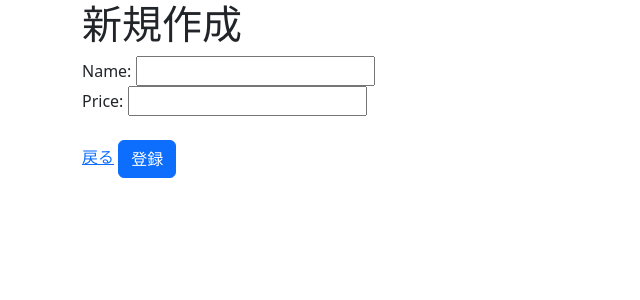
After one commit to yamamotomakiko/django-basic-kadai, a Django app: page /crud/new/ in a window 1280 px wide. The commit adds this page. Shown: the top 300 px of the page, without its empty margins (0-640 px from the left). Run offline with Django 5.2, Linux system fonts and the light colour scheme; some libraries are stand-ins or nearby versions.

Commit message:
第8章まで

```diff
--- a/crud/models.py
+++ b/crud/models.py
@@ -1,4 +1,5 @@
 from django.db import models
+from django.urls import reverse
 
 # Create your models here.
 class Product(models.Model):
@@ -7,3 +8,7 @@ class Product(models.Model):
 
     def __str__(self):
         return self.name
+
+# 新規作成・編集完了時のリダイレクト先
+    def get_absolute_url(self):
+        return reverse('list')
--- a/crud/templates/base.html
+++ b/crud/templates/base.html
@@ -6,7 +6,6 @@
     <meta http-equiv="X-UA-Compatible" content="IE=edge">
     <meta name="viewport" content="width=device-width, initial-scale=1.0">
     <title>{% block title %}{% endblock %}</title>
-    +
     <link href="https://cdn.jsdelivr.net/npm/bootstrap@5.3.0-alpha3/dist/css/bootstrap.min.css" rel="stylesheet"
         integrity="sha384-KK94CHFLLe+nY2dmCWGMq91rCGa5gtU4mk92HdvYe+M/SXH301p5ILy+dN9+nJOZ" crossorigin="anonymous">
 </head>
@@ -15,7 +14,6 @@
     <div class="container">
         {% block content %}{% endblock %}
     </div>
-    +
     <script src="https://cdn.jsdelivr.net/npm/bootstrap@5.3.0-alpha3/dist/js/bootstrap.bundle.min.js"
         integrity="sha384-ENjdO4Dr2bkBIFxQpeoTz1HIcje39Wm4jDKdf19U8gI4ddQ3GYNS7NTKfAdVQSZe"
         crossorigin="anonymous"></script>
--- /dev/null
+++ b/crud/templates/crud/product_form.html
@@ -0,0 +1,15 @@
+{% extends "base.html" %}
+{% load bootstrap %}
+
+{% block title %}新規作成{% endblock %}
+{% block content %}
+<h1>新規作成</h1>
+
+<form method="post" enctype="multipart/form-data">
+    {% csrf_token %}
+    {{ form|bootstrap }}
+    <br>
+    <a href="{% url 'list' %}">戻る</a>
+    <input type="submit" class="btn btn-primary" value="登録">
+</form>
+{% endblock %}
--- a/crud/templates/crud/product_list.html
+++ b/crud/templates/crud/product_list.html
@@ -3,6 +3,7 @@
 {% block title %}商品一覧{% endblock %}
 {% block content %}
 <h1>商品一覧</h1>
+<a href="{% url 'new' %}">新規作成</a>
 <table class="table table-striped table-hover table-bordered">
     <thead>
         <tr>
--- a/crud/views.py
+++ b/crud/views.py
@@ -1,5 +1,6 @@
 from django.shortcuts import render
 from django.views.generic import TemplateView, ListView
+from django.views.generic.edit import CreateView
 from .models import Product
 
 class TopView(TemplateView):
@@ -9,4 +10,6 @@ class ProductListView(ListView):
     model = Product
     paginate_by = 3
 
-# 継承 : オブジェクト指向
+class ProductCreateView(CreateView):
+    model = Product
+    fields = '__all__'
--- a/myproject/settings.py
+++ b/myproject/settings.py
@@ -38,6 +38,7 @@ INSTALLED_APPS = [
     'django.contrib.messages',
     'django.contrib.staticfiles',
     'crud',
+    'bootstrapform',
 ]
 
 MIDDLEWARE = [
--- a/myproject/urls.py
+++ b/myproject/urls.py
@@ -22,4 +22,5 @@ urlpatterns = [
     path('admin/', admin.site.urls),
     path('', views.TopView.as_view(), name="top"),
     path('crud/', views.ProductListView.as_view(), name="list"),
+    path('crud/new/', views.ProductCreateView.as_view(), name="new"),
 ]
```
Also changed, not shown: db.sqlite3.
